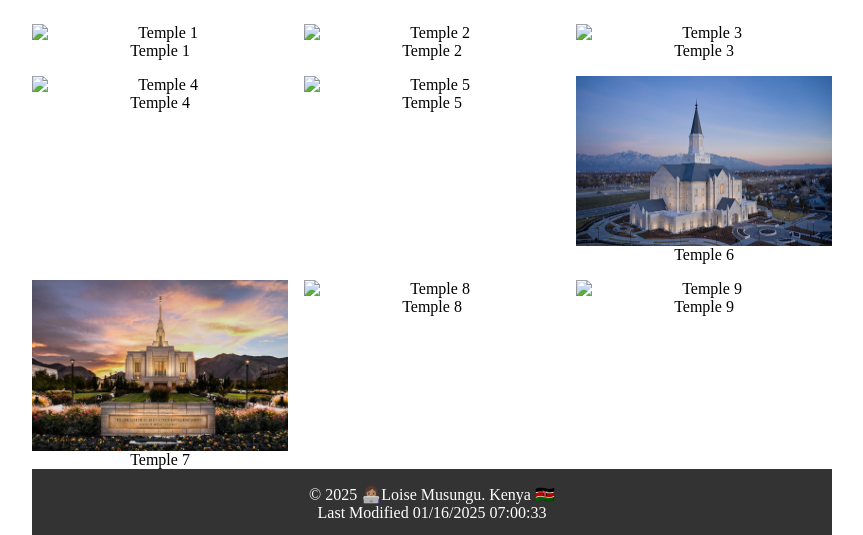
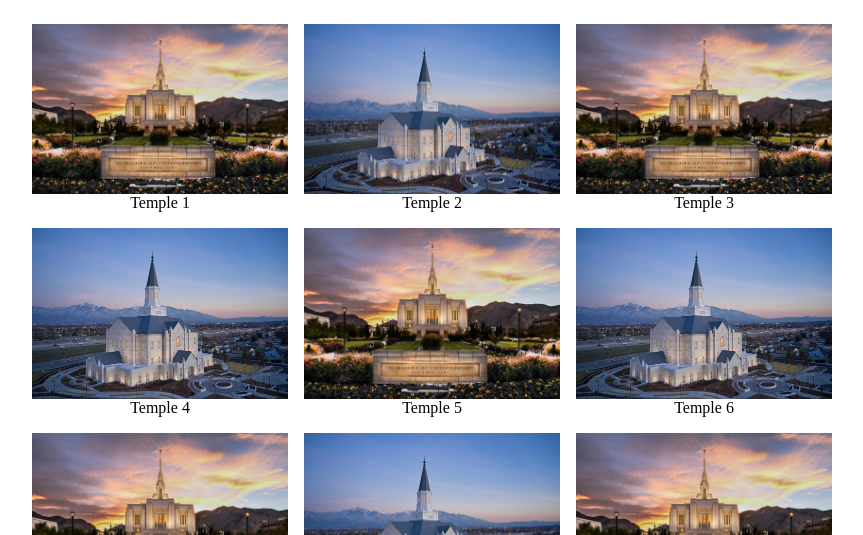
Before and after one commit to loisemusungu/wdd131, a plain HTML site: page temples.html in a window 1280 px wide. Shown: the part 265-800 px from the top of the page, without its empty margins (208-1071 px from the left). Drawn offline with Linux system fonts and the light colour scheme.

Commit message:
Added 9 temple images

```diff
--- a/temples.html
+++ b/temples.html
@@ -33,23 +33,23 @@
         <h2>Album</h2>
             <div class="gallery">
                 <figure>
-                    <img src="/images/temple1.jpg" alt="Temple 1">
+                    <img src="/images/temple7.jpg" alt="Temple 1">
                     <figcaption>Temple 1</figcaption>
                 </figure>
                 <figure>
-                    <img src="/images/temple2.jpg" alt="Temple 2">
+                    <img src="/images/temple6.jpg" alt="Temple 2">
                     <figcaption>Temple 2</figcaption>
                 </figure>
                 <figure>
-                    <img src="/images/temple3.jpg" alt="Temple 3">
+                    <img src="/images/temple7.jpg" alt="Temple 3">
                     <figcaption>Temple 3</figcaption>
                 </figure>
                 <figure>
-                    <img src="/images/temple4.jpg" alt="Temple 4">
+                    <img src="/images/temple6.jpg" alt="Temple 4">
                     <figcaption>Temple 4</figcaption>
                 </figure>
                 <figure>
-                    <img src="/images/temple5.jpg" alt="Temple 5">
+                    <img src="/images/temple7.jpg" alt="Temple 5">
                     <figcaption>Temple 5</figcaption>
                 </figure>
                 <figure>
@@ -61,11 +61,11 @@
                     <figcaption>Temple 7</figcaption>
                 </figure>
                 <figure>
-                    <img src="/images/temple8.jpg" alt="Temple 8">
+                    <img src="/images/temple6.jpg" alt="Temple 8">
                     <figcaption>Temple 8</figcaption>
                 </figure>
                 <figure>
-                    <img src="/images/temple9.jpg" alt="Temple 9">
+                    <img src="/images/temple7.jpg" alt="Temple 9">
                     <figcaption>Temple 9</figcaption>
                 </figure>
             </div>
```
